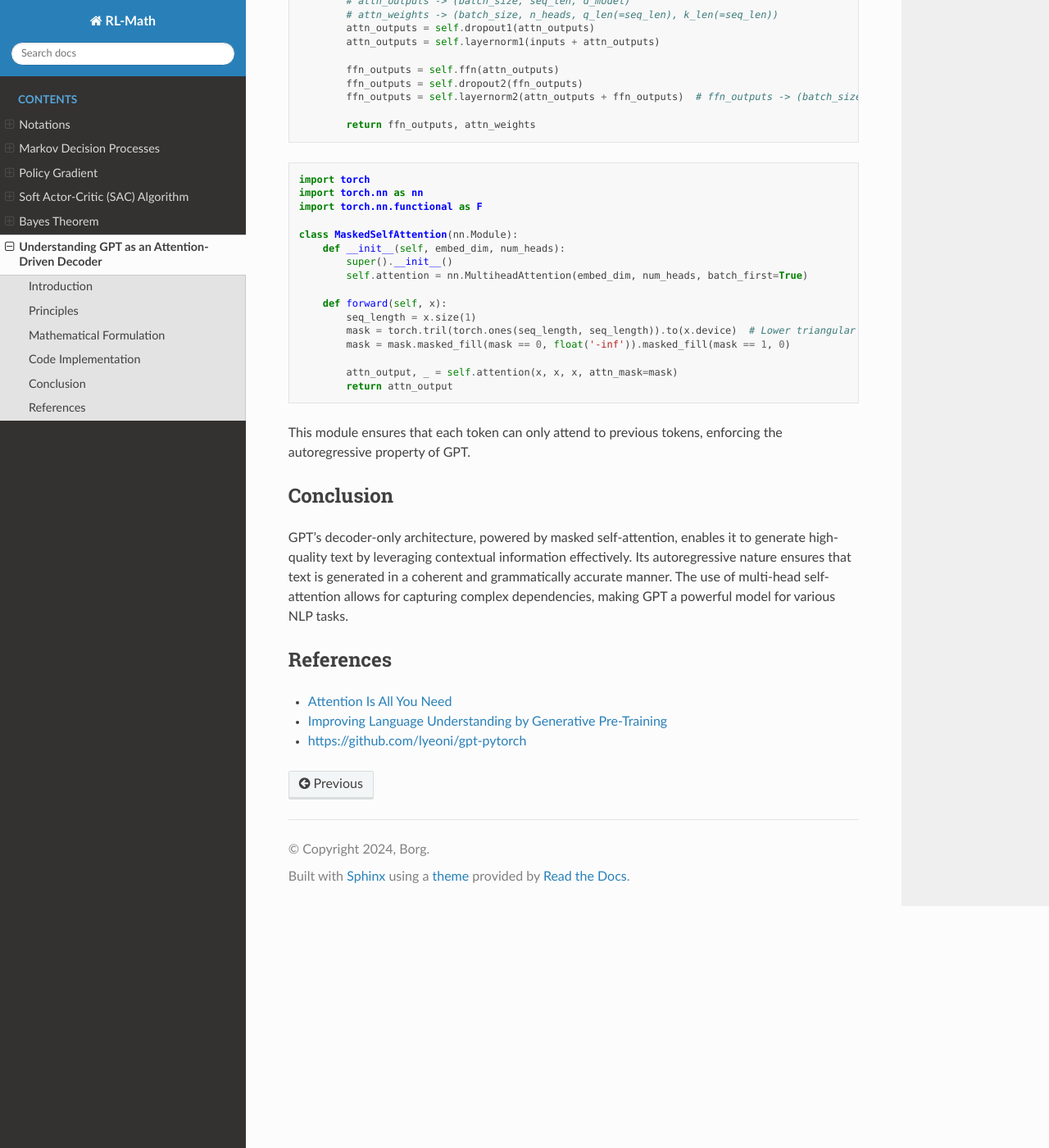
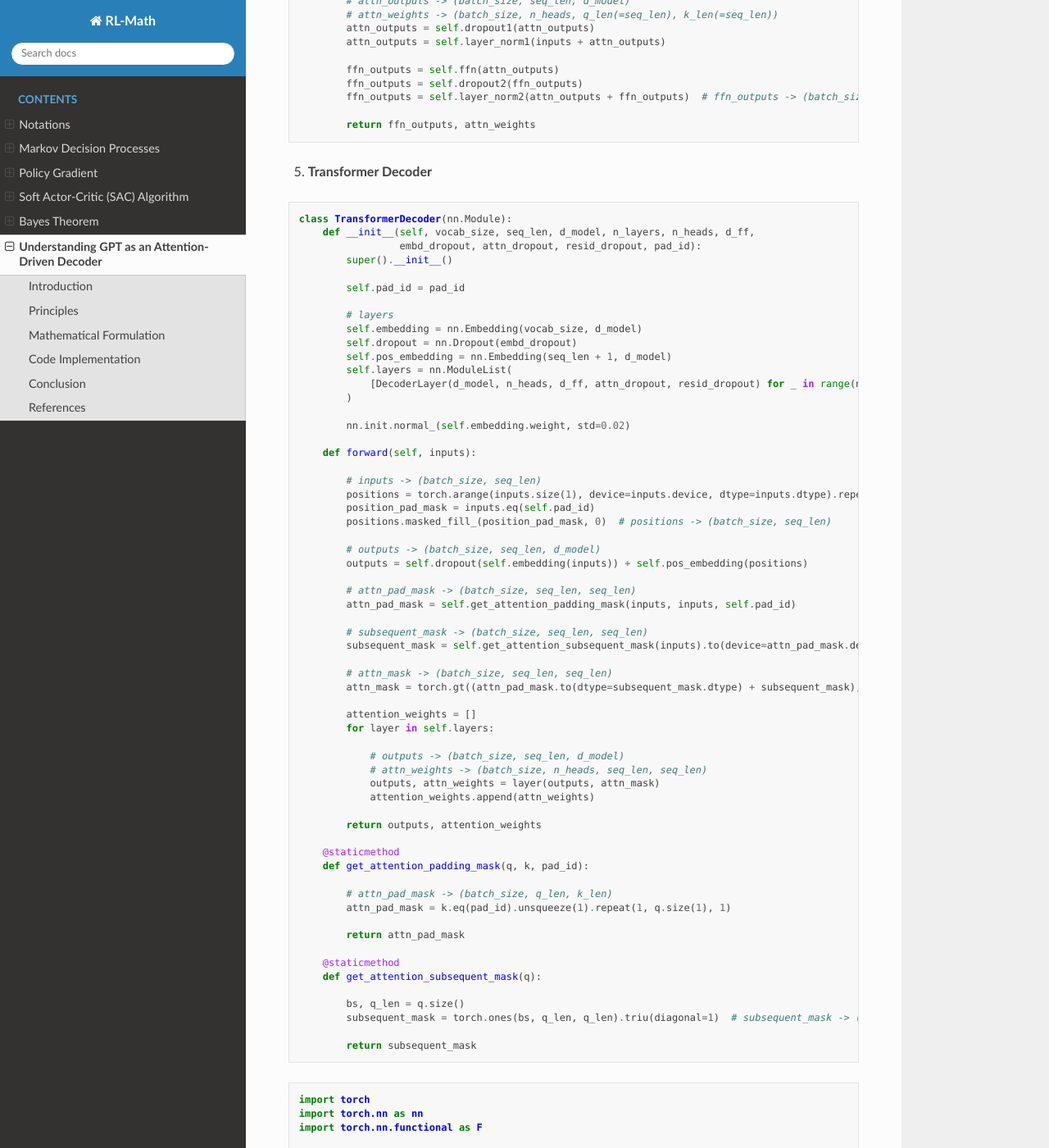
Before and after one commit to boyin96/Reinforcement-Learning-Math, a Sphinx documentation site: the page built from docs/source/gpt.rst, in a window 1280 px wide and 1400 px high, scrolled down 3637 px. Shown: the whole window at 82% size. Built offline with Sphinx 7.4.7 and the Read the Docs theme 3.1.0, drawn with Linux system fonts in a browser that asks for light colours; formulas are drawn with MathJax 3.

Commit message:
Update gpt.rst

```diff
--- a/docs/source/gpt.rst
+++ b/docs/source/gpt.rst
@@ -168,18 +168,84 @@ The following PyTorch code demonstrates the simplified GPT-like layers:
            # inputs -> (batch_size, seq_len, d_model)
            # mask -> (batch_size, seq_len, seq_len)
 
-           attn_outputs, attn_weights = self.mha(inputs, inputs, inputs, mask)
+           attn_outputs, attn_weights = self.mha(inputs, inputs, inputs, mask=mask)
 
            # attn_outputs -> (batch_size, seq_len, d_model)
            # attn_weights -> (batch_size, n_heads, q_len(=seq_len), k_len(=seq_len))
            attn_outputs = self.dropout1(attn_outputs)
-           attn_outputs = self.layernorm1(inputs + attn_outputs)
+           attn_outputs = self.layer_norm1(inputs + attn_outputs)
 
            ffn_outputs = self.ffn(attn_outputs)
            ffn_outputs = self.dropout2(ffn_outputs)
-           ffn_outputs = self.layernorm2(attn_outputs + ffn_outputs)  # ffn_outputs -> (batch_size, seq_len, d_model)
+           ffn_outputs = self.layer_norm2(attn_outputs + ffn_outputs)  # ffn_outputs -> (batch_size, seq_len, d_model)
 
            return ffn_outputs, attn_weights
+
+5. **Transformer Decoder**
+
+.. code-block:: python
+
+   class TransformerDecoder(nn.Module):
+       def __init__(self, vocab_size, seq_len, d_model, n_layers, n_heads, d_ff,
+                    embd_dropout, attn_dropout, resid_dropout, pad_id):
+           super().__init__()
+
+           self.pad_id = pad_id
+
+           # layers
+           self.embedding = nn.Embedding(vocab_size, d_model)
+           self.dropout = nn.Dropout(embd_dropout)
+           self.pos_embedding = nn.Embedding(seq_len + 1, d_model)
+           self.layers = nn.ModuleList(
+               [DecoderLayer(d_model, n_heads, d_ff, attn_dropout, resid_dropout) for _ in range(n_layers)]
+           )
+
+           nn.init.normal_(self.embedding.weight, std=0.02)
+
+       def forward(self, inputs):
+
+           # inputs -> (batch_size, seq_len)
+           positions = torch.arange(inputs.size(1), device=inputs.device, dtype=inputs.dtype).repeat(inputs.size(0), 1) + 1
+           position_pad_mask = inputs.eq(self.pad_id)
+           positions.masked_fill_(position_pad_mask, 0)  # positions -> (batch_size, seq_len)
+
+           # outputs -> (batch_size, seq_len, d_model)
+           outputs = self.dropout(self.embedding(inputs)) + self.pos_embedding(positions)
+
+           # attn_pad_mask -> (batch_size, seq_len, seq_len)
+           attn_pad_mask = self.get_attention_padding_mask(inputs, inputs, self.pad_id)
+
+           # subsequent_mask -> (batch_size, seq_len, seq_len)
+           subsequent_mask = self.get_attention_subsequent_mask(inputs).to(device=attn_pad_mask.device)
+
+           # attn_mask -> (batch_size, seq_len, seq_len)
+           attn_mask = torch.gt((attn_pad_mask.to(dtype=subsequent_mask.dtype) + subsequent_mask), 0)
+
+           attention_weights = []
+           for layer in self.layers:
+
+               # outputs -> (batch_size, seq_len, d_model)
+               # attn_weights -> (batch_size, n_heads, seq_len, seq_len)
+               outputs, attn_weights = layer(outputs, attn_mask)
+               attention_weights.append(attn_weights)
+
+           return outputs, attention_weights
+
+       @staticmethod
+       def get_attention_padding_mask(q, k, pad_id):
+
+           # attn_pad_mask -> (batch_size, q_len, k_len)
+           attn_pad_mask = k.eq(pad_id).unsqueeze(1).repeat(1, q.size(1), 1)
+
+           return attn_pad_mask
+
+       @staticmethod
+       def get_attention_subsequent_mask(q):
+
+           bs, q_len = q.size()
+           subsequent_mask = torch.ones(bs, q_len, q_len).triu(diagonal=1)  # subsequent_mask -> (batch_size, q_len, q_len)
+
+           return subsequent_mask
 
 .. code-block:: python
 
```
